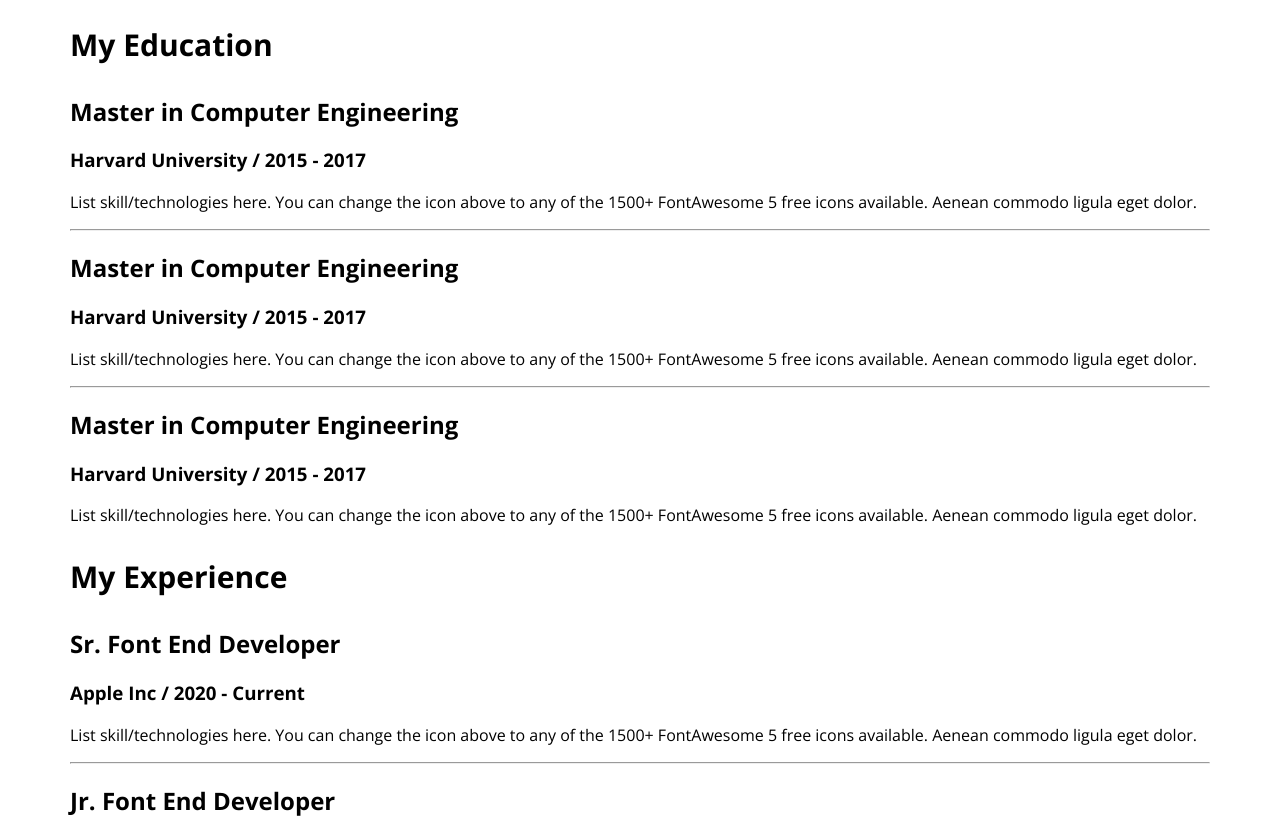
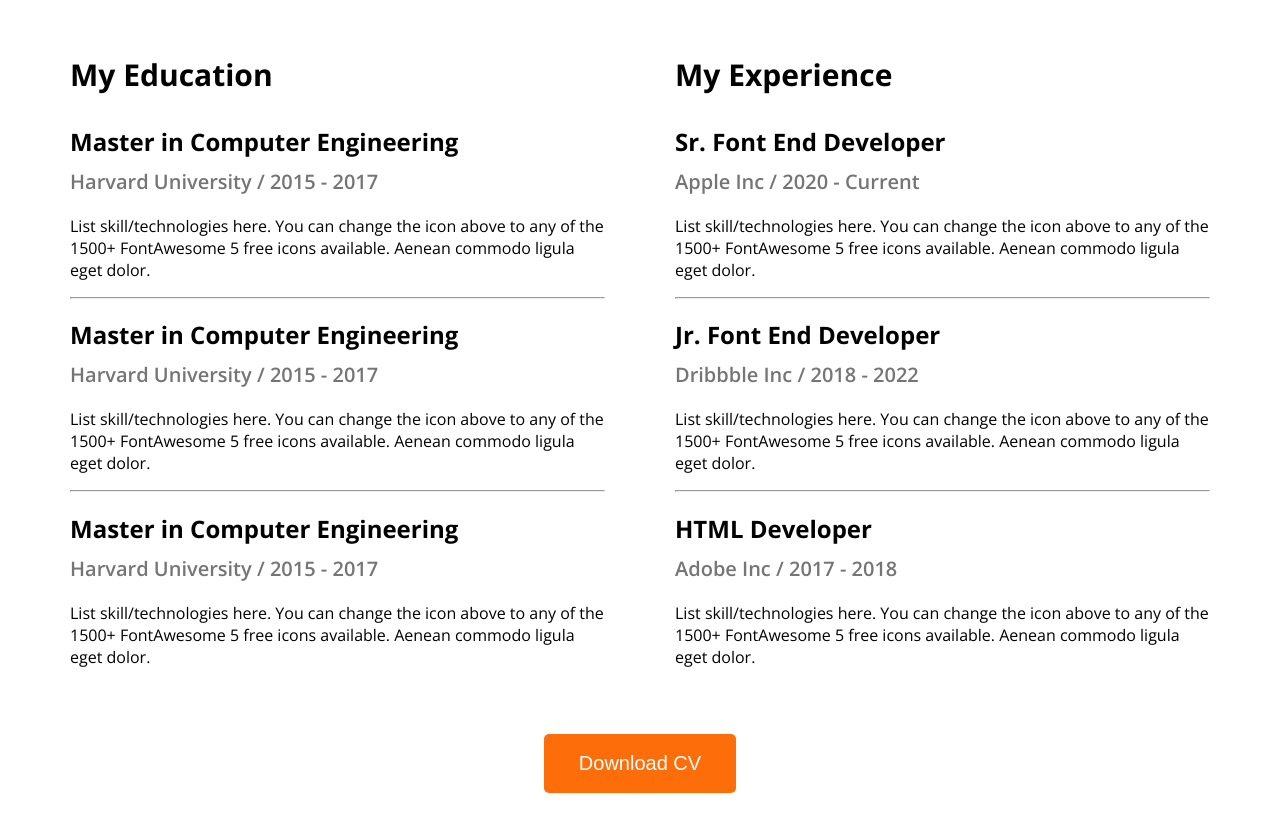
Before and after one commit to mdalihasanriyad/web-portfolio, a plain HTML site: page index.html in a window 1280 px wide. Shown: the part 2340-3160 px from the top of the page. Drawn offline with nearby package versions, Linux system fonts and the light colour scheme.

Commit message:
main added

```diff
--- a/index.html
+++ b/index.html
@@ -135,6 +135,9 @@
                     </div>
                 </div>
             </div>
+            <div class="download-cv">
+                <button class="btn-primary">Download CV</button>
+            </div>
         </section>
     </main>
     <footer>
--- a/styles/style.css
+++ b/styles/style.css
@@ -149,9 +149,34 @@ skill {
 }
 
 /* resume  section styles*/
+.resume-container {
+    display: flex;
+    gap: 70px;
+}
+
+.resume-item-institute, .resume-item-disceiption {
+    color:  #757575;
+    font-size: 20px;
+    font-weight: 600;
+}
+.resume-item-institute{
+    margin-bottom: 20px;
+    margin-top: 0;
+}
+.resume-item-disceiption{
+    border-top: 20px;
+}
 
 .resume-column-title {
     color: var #474747;
     font-size: 30px;
     font-weight: 700;
 }
+.resume-item-title{
+    margin-bottom: 10px;
+}
+
+.download-cv{
+    text-align: center;
+    margin-top: 50px;
+}
```
